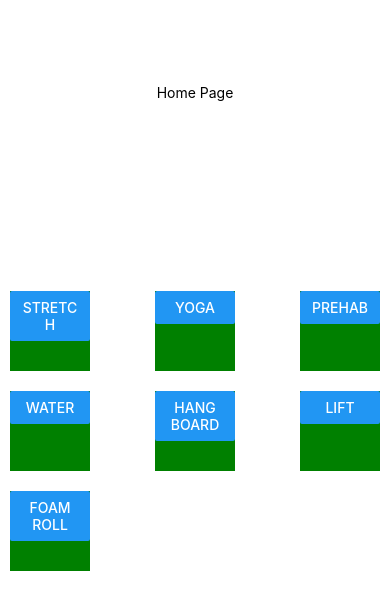
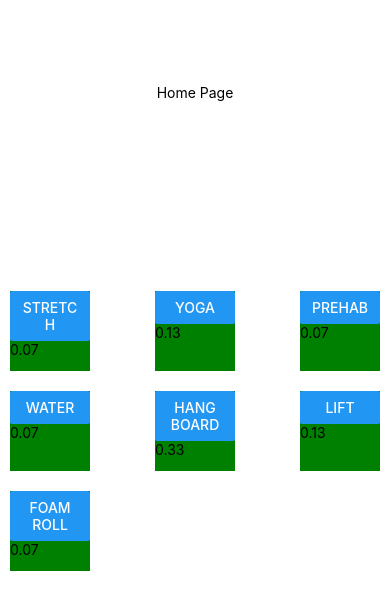
Before and after one commit to zoesol/furry-telegram, a React Native app in the folder furryTelegram/: screen / in a window 390 px wide. Shown: the top 610 px of the page. Built offline with nearby package versions, Linux system fonts and the light colour scheme.

Commit message:
Add basic logging to habit history and progress gauge.

```diff
--- a/furryTelegram/App.js
+++ b/furryTelegram/App.js
@@ -37,11 +37,16 @@ const styles = StyleSheet.create({
 // Might want to add additional features in the future like a required duration or stuff for categorical habits
 function Habit(name, schedule, month_goal) {
   this.habit_name = name;
-  this.history = {};
+  this.history = {"2":2, 'test': 'test2'};
   //A map of the day of week to time of day the activity has to be complete
   // Value is 'X' if the activity is not scheudled for that day of the week
   this.schedule = schedule;
   this.goal = month_goal;
+  //This currently just looks at all log entries for a particular habit
+  // In the future could look for different metrics like max weight, num total hours, etc.
+  this.getProgress = function () {
+    return Math.round(Object.keys(this.history).length*100.0/this.goal)/100;
+  }
 };
 
 const DAY_OF_WEEK = ["Monday", "Tuesday", "Wednesday", "Thursday", "Friday", "Saturday", "Sunday"];
@@ -86,13 +91,21 @@ export default class HelloWorldApp extends Component {
     console.log(habits);
   }
   toggleButtonStatus = (i) => {
-    console.log(this.state);
+    console.log(this.state)
     this.setState((previousState) => {
       let newPressStatus = previousState.pressStatus;
       newPressStatus[i] = !newPressStatus[i];
       return {pressStatus: newPressStatus}
     }
     )
+    //Add activity to habit history
+    if (!this.state.pressStatus[i]) {
+      habits[i].history[`test${i}`] = `testVal${i}`
+    }
+    //Remove false log from habit history
+    else {
+      delete habits[i].history[`test${i}`]
+    }
   }
   render() {
     return (
@@ -111,6 +124,9 @@ export default class HelloWorldApp extends Component {
                   onPress={() => this.toggleButtonStatus(i)}
                 >
                 </Button>
+                <Text>
+                  {habit.getProgress()}
+                </Text>
               </View>
             )
           })}
```
